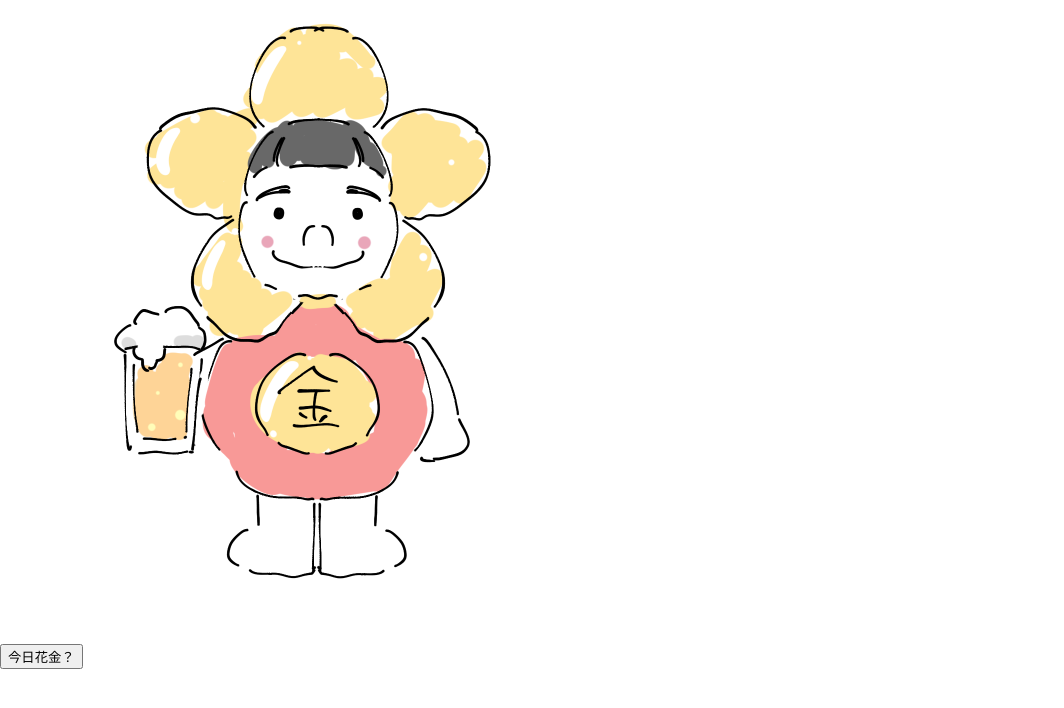
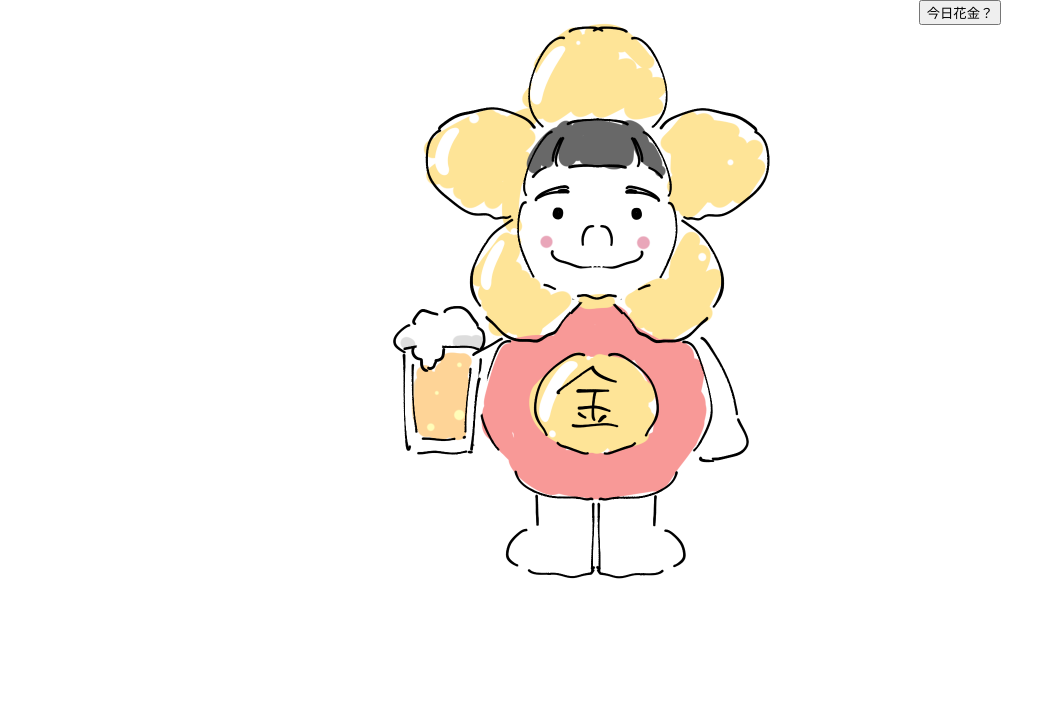
Before and after one commit to chaspy/hanakintaro-web, a React (Create React App) app: page / in a window 1280 px wide. Shown: the top 708 px of the page, without its empty margins (0-1064 px from the left). Built offline with nearby package versions, Linux system fonts and the light colour scheme.

Commit message:
Centering

```diff
--- a/src/Hanakintaro.css
+++ b/src/Hanakintaro.css
@@ -1,3 +1,8 @@
 img {
   width: 50%; /* bodyの幅に対する割合 */
 }
+
+.hanakintaro {
+  display: flex;
+  justify-content: center;
+}
--- a/src/Hanakintaro.tsx
+++ b/src/Hanakintaro.tsx
@@ -4,7 +4,7 @@ import './Hanakintaro.css'
 
 function Hanakintaro() {
   return (
-    <div>
+    <div className="hanakintaro">
       <img src={logo} alt="hanakintaro logo"></img>
       <Response />
     </div>
```
